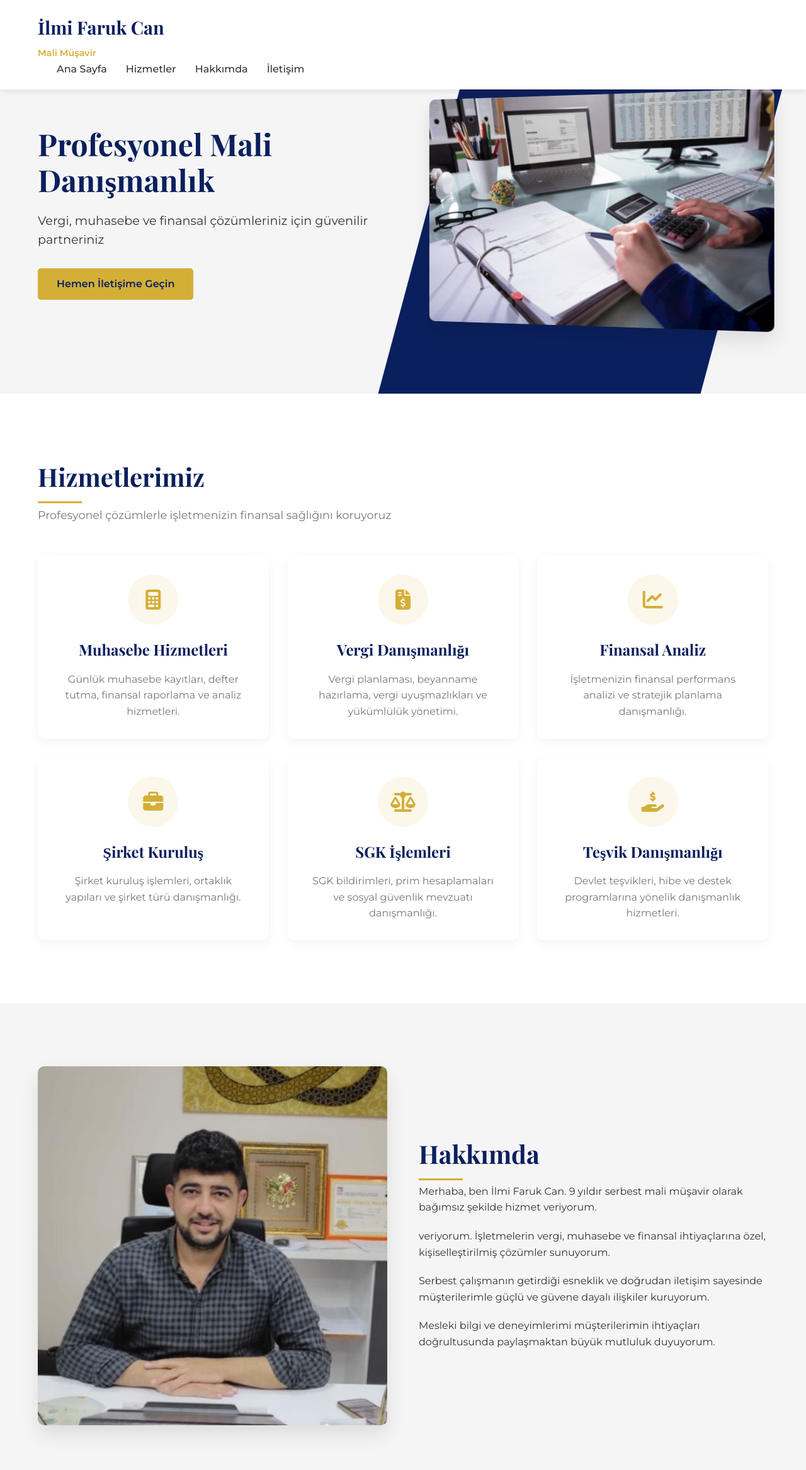
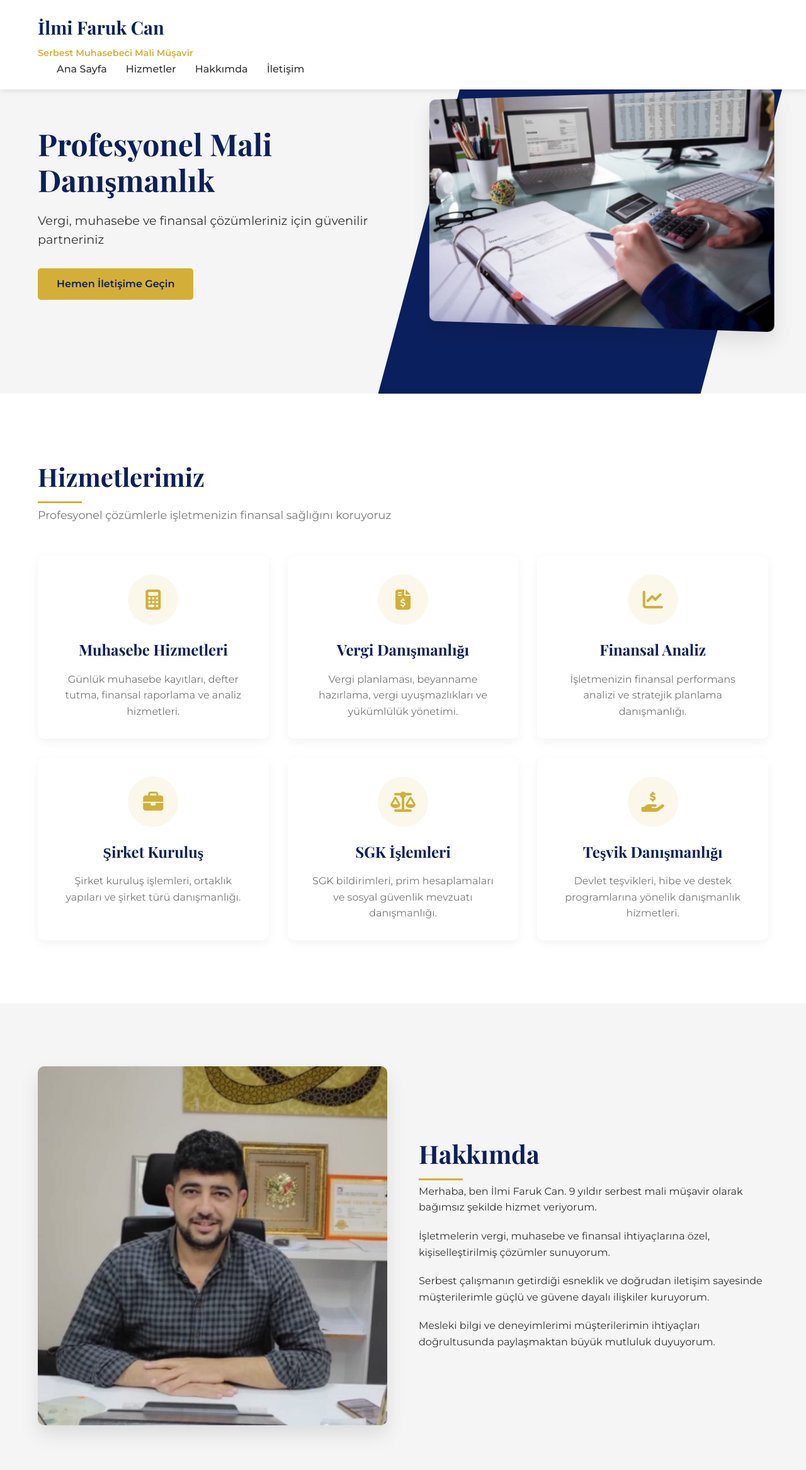
Before and after one commit to emir-canswe/SMMMFARUKCAN.COM, a plain HTML site: page index.html in a window 1280 px wide. Shown: the top 2334 px of the page at 63% size. Drawn offline with nearby package versions, Linux system fonts and the light colour scheme.

Commit message:
Update index.html

```diff
--- a/index.html
+++ b/index.html
@@ -3,7 +3,7 @@
 <head>
     <meta charset="UTF-8">
     <meta name="viewport" content="width=device-width, initial-scale=1.0">
-    <title>İlmi Faruk Can | Mali Müşavir</title>
+    <title>İlmi Faruk Can |Serbest Muhasebeci Mali Müşavir</title>
     <style>
         :root {
             --primary-color: #0A1F5D;
@@ -616,7 +616,7 @@
         <div class="container">
             <div class="logo">
                 <h1>İlmi Faruk Can</h1>
-                <span>Mali Müşavir</span>
+                <span>Serbest Muhasebeci Mali Müşavir</span>
             </div>
             <nav class="navbar">
                 <ul>
@@ -713,7 +713,7 @@
             <div class="about-content">
                 <h2 class="section-title animate-slide-up">Hakkımda</h2>
                 <p class="animate-slide-up delay-1">Merhaba, ben İlmi Faruk Can. 9 yıldır serbest mali müşavir olarak bağımsız şekilde hizmet veriyorum.</p>
-                <p class="animate-slide-up delay-2">veriyorum. İşletmelerin vergi, muhasebe ve finansal ihtiyaçlarına özel, kişiselleştirilmiş çözümler sunuyorum.</p>
+                <p class="animate-slide-up delay-2">İşletmelerin vergi, muhasebe ve finansal ihtiyaçlarına özel, kişiselleştirilmiş çözümler sunuyorum.</p>
                 <p class="animate-slide-up delay-4">Serbest çalışmanın getirdiği esneklik ve doğrudan iletişim sayesinde müşterilerimle güçlü ve güvene dayalı ilişkiler kuruyorum.</p>
                 <p class="animate-slide-up delay-3">Mesleki bilgi ve deneyimlerimi müşterilerimin ihtiyaçları doğrultusunda paylaşmaktan büyük mutluluk duyuyorum.</p>
 
```
